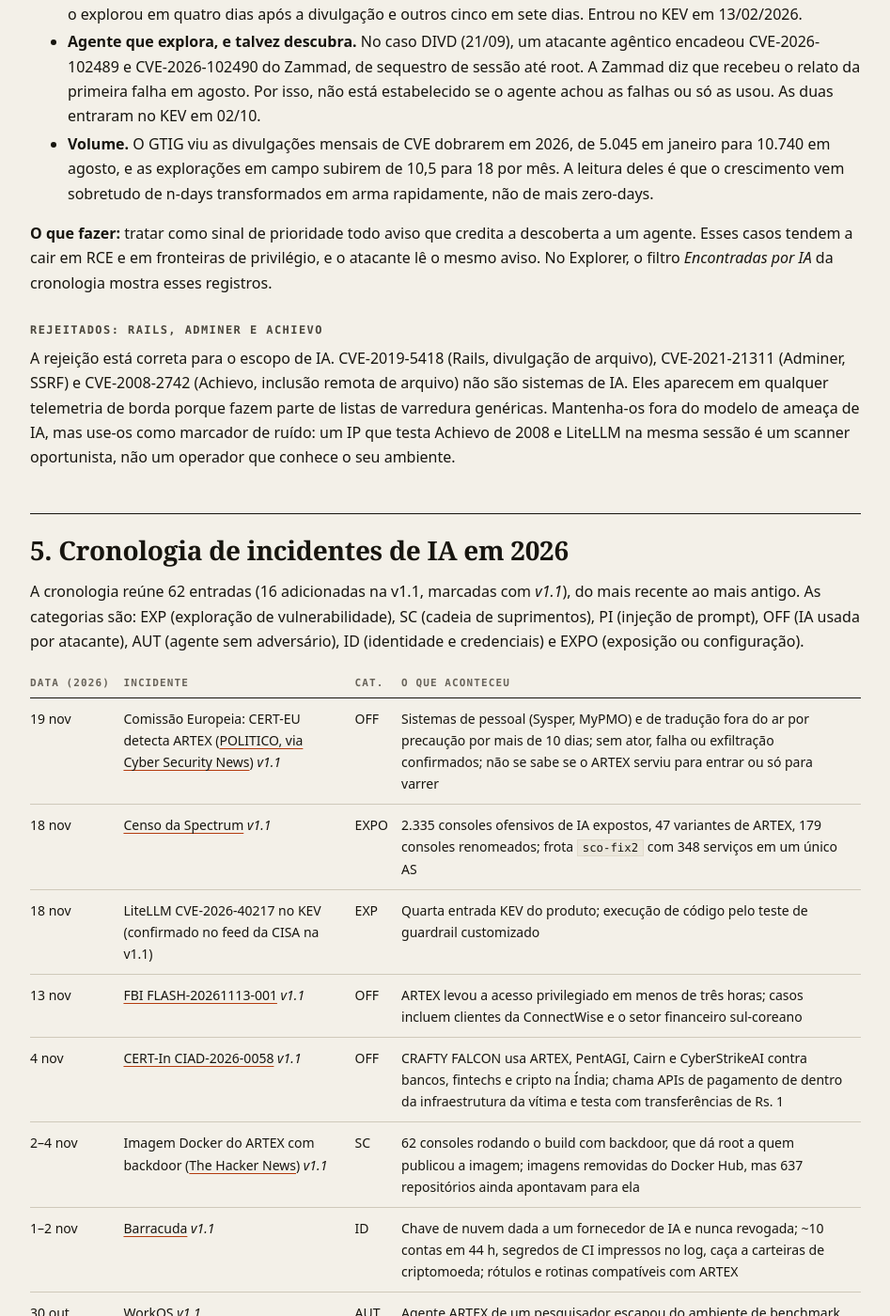
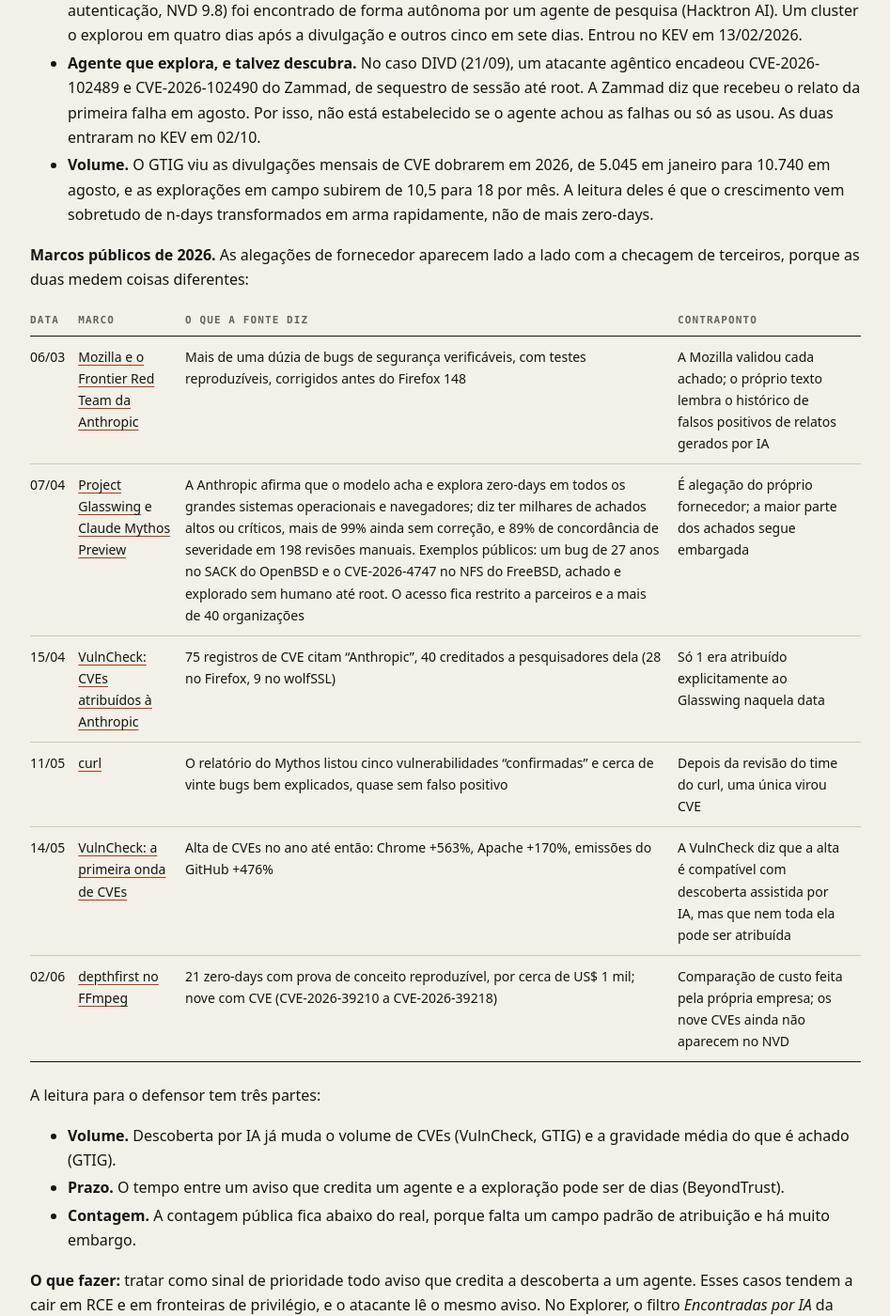
Before and after one commit to Ridd1kulusC0d3r/LLmInjection, a Jekyll site: the page built from reports/intel/2026-11-20-vulnerabilidades-e-incidentes-ia.md, in a window 1280 px wide and 1400 px high, scrolled down 9441 px. Shown: the whole window at 94% size, without its empty margins (166-1113 px from the left). Built offline with Jekyll 4.4.1, drawn with Linux system fonts in a browser that asks for light colours; some of the changed text lies outside the part shown.

Commit message:
Add AI-driven discovery milestones: Mozilla, Project Glasswing and Mythos Preview, VulnCheck, curl, depthfirst
VULN-FREEBSD-CVE-2026-4747 (ai-discovered), seven sources, three chronology rows and a milestones
table that sets vendor claims next to third-party checks. Dated report tables keep their date column
on one line.

Co-Authored-By: Claude Opus 5.5 <noreply@anthropic.com>
Claude-Session: https://claude.ai/code/session_014C2xMWtqGLQUAgTRnxTx9w

```diff
--- a/reports/intel/2026-11-20-vulnerabilidades-e-incidentes-ia.md
+++ b/reports/intel/2026-11-20-vulnerabilidades-e-incidentes-ia.md
@@ -1,6 +1,6 @@
 ---
 title: "Threat Intelligence: vulnerabilidades e incidentes em sistemas de IA, 2026"
-kpis: "13|vulnerabilidades de software de IA incluídas no CISA KEV em 2026 (conferido no feed);6 de 25|CVEs da tabela com exploração confirmada em campo;~36 h|do advisory à exploração do LiteLLM CVE-2026-42208;62|entradas na cronologia de 2026, de janeiro a 19 de novembro, 16 novas (v1.1)"
+kpis: "13|vulnerabilidades de software de IA incluídas no CISA KEV em 2026 (conferido no feed);6 de 25|CVEs da tabela com exploração confirmada em campo;~36 h|do advisory à exploração do LiteLLM CVE-2026-42208;65|entradas na cronologia de 2026, de janeiro a 19 de novembro, 19 novas (v1.1)"
 kev_chart: true
 ---
 
@@ -9,11 +9,12 @@ kev_chart: true
 <p class="rpt-head"><span>LLMI-RI-2026-11-20 · v1.1</span><span class="tlp">TLP:CLEAR</span><span>Corte 2026-11-20</span></p>
 
 <div class="injected" markdown="1">
-**v1.1 (2026-11-20, mesmo dia).** O texto original não tinha nenhum caso de ARTEX na cronologia. Entraram 16 linhas novas, todas conferidas em fonte primária ou em registro já lido do repositório:
+**v1.1 (2026-11-20, mesmo dia).** O texto original não tinha nenhum caso de ARTEX na cronologia. Entraram 19 linhas novas, todas conferidas em fonte primária ou em registro já lido do repositório:
 - **Casos de ARTEX:** Comissão Europeia, Barracuda, CERT-In/CRAFTY FALCON, imagem Docker com backdoor, WorkOS, VAPOR PANDA, Storm-0940, TAG-217, remoção do repositório, fork do ScopeSentry e o censo da Spectrum.
 - **CVEs encontrados ou explorados por agentes:** DIVD/Zammad e BeyondTrust.
+- **Marcos de descoberta por IA:** Mozilla (06/03), Project Glasswing (07/04) e depthfirst no FFmpeg (02/06).
 
-A §4 ganha a subseção *Vulnerabilidades encontradas por IA* (GTIG, 30/09). O CVE-2026-40217 no KEV deixa de ser "a confirmar". Ficou de fora, aguardando decisão do dono do relatório, o material sobre descoberta de vulnerabilidades por IA cujas fontes citam um programa de modelo que o dono pediu para revisar antes.
+A §4 ganha a subseção *Vulnerabilidades encontradas por IA* (GTIG, 30/09). O CVE-2026-40217 no KEV deixa de ser "a confirmar". A mesma subseção traz os marcos públicos de descoberta por IA: Mozilla, Project Glasswing e Claude Mythos Preview, VulnCheck, curl e depthfirst.
 
 **Proveniência.** Relatório autoral recebido em 2026-11-20 com a planilha de 156 fontes. O texto abaixo é o original; esta caixa registra o que foi conferido contra fonte primária antes de entrar nos datasets.
 
@@ -164,6 +165,22 @@ A pergunta deixou de ser se agentes acham falhas reais e passou a ser quais. Os
 - **Agente que explora, e talvez descubra.** No caso DIVD (21/09), um atacante agêntico encadeou CVE-2026-102489 e CVE-2026-102490 do Zammad, de sequestro de sessão até root. A Zammad diz que recebeu o relato da primeira falha em agosto. Por isso, não está estabelecido se o agente achou as falhas ou só as usou. As duas entraram no KEV em 02/10.
 - **Volume.** O GTIG viu as divulgações mensais de CVE dobrarem em 2026, de 5.045 em janeiro para 10.740 em agosto, e as explorações em campo subirem de 10,5 para 18 por mês. A leitura deles é que o crescimento vem sobretudo de n-days transformados em arma rapidamente, não de mais zero-days.
 
+**Marcos públicos de 2026.** As alegações de fornecedor aparecem lado a lado com a checagem de terceiros, porque as duas medem coisas diferentes:
+
+| Data | Marco | O que a fonte diz | Contraponto |
+| --- | --- | --- | --- |
+| 06/03 | [Mozilla e o Frontier Red Team da Anthropic](https://blog.mozilla.org/en/firefox/hardening-firefox-anthropic-red-team/) | Mais de uma dúzia de bugs de segurança verificáveis, com testes reproduzíveis, corrigidos antes do Firefox 148 | A Mozilla validou cada achado; o próprio texto lembra o histórico de falsos positivos de relatos gerados por IA |
+| 07/04 | [Project Glasswing](https://www.anthropic.com/project/glasswing) e [Claude Mythos Preview](https://red.anthropic.com/2026/mythos-preview/) | A Anthropic afirma que o modelo acha e explora zero-days em todos os grandes sistemas operacionais e navegadores; diz ter milhares de achados altos ou críticos, mais de 99% ainda sem correção, e 89% de concordância de severidade em 198 revisões manuais. Exemplos públicos: um bug de 27 anos no SACK do OpenBSD e o CVE-2026-4747 no NFS do FreeBSD, achado e explorado sem humano até root. O acesso fica restrito a parceiros e a mais de 40 organizações | É alegação do próprio fornecedor; a maior parte dos achados segue embargada |
+| 15/04 | [VulnCheck: CVEs atribuídos à Anthropic](https://www.vulncheck.com/blog/anthropic-glasswing-cves) | 75 registros de CVE citam "Anthropic", 40 creditados a pesquisadores dela (28 no Firefox, 9 no wolfSSL) | Só 1 era atribuído explicitamente ao Glasswing naquela data |
+| 11/05 | [curl](https://daniel.haxx.se/blog/2026/05/11/mythos-finds-a-curl-vulnerability/) | O relatório do Mythos listou cinco vulnerabilidades "confirmadas" e cerca de vinte bugs bem explicados, quase sem falso positivo | Depois da revisão do time do curl, uma única virou CVE |
+| 14/05 | [VulnCheck: a primeira onda de CVEs](https://www.vulncheck.com/blog/ai-assisted-vulnerability-discovery) | Alta de CVEs no ano até então: Chrome +563%, Apache +170%, emissões do GitHub +476% | A VulnCheck diz que a alta é compatível com descoberta assistida por IA, mas que nem toda ela pode ser atribuída |
+| 02/06 | [depthfirst no FFmpeg](https://depthfirst.com/research/21-zero-days-in-ffmpeg) | 21 zero-days com prova de conceito reproduzível, por cerca de US$ 1 mil; nove com CVE (CVE-2026-39210 a CVE-2026-39218) | Comparação de custo feita pela própria empresa; os nove CVEs ainda não aparecem no NVD |
+
+A leitura para o defensor tem três partes:
+- **Volume.** Descoberta por IA já muda o volume de CVEs (VulnCheck, GTIG) e a gravidade média do que é achado (GTIG).
+- **Prazo.** O tempo entre um aviso que credita um agente e a exploração pode ser de dias (BeyondTrust).
+- **Contagem.** A contagem pública fica abaixo do real, porque falta um campo padrão de atribuição e há muito embargo.
+
 **O que fazer:** tratar como sinal de prioridade todo aviso que credita a descoberta a um agente. Esses casos tendem a cair em RCE e em fronteiras de privilégio, e o atacante lê o mesmo aviso. No Explorer, o filtro *Encontradas por IA* da cronologia mostra esses registros.
 
 ### Rejeitados: Rails, Adminer e Achievo
@@ -172,7 +189,7 @@ A rejeição está correta para o escopo de IA. CVE-2019-5418 (Rails, divulgaç
 
 ## 5. Cronologia de incidentes de IA em 2026
 
-A cronologia reúne 62 entradas (16 adicionadas na v1.1, marcadas com *v1.1*), do mais recente ao mais antigo. As categorias são: EXP (exploração de vulnerabilidade), SC (cadeia de suprimentos), PI (injeção de prompt), OFF (IA usada por atacante), AUT (agente sem adversário), ID (identidade e credenciais) e EXPO (exposição ou configuração).
+A cronologia reúne 65 entradas (19 adicionadas na v1.1, marcadas com *v1.1*), do mais recente ao mais antigo. As categorias são: EXP (exploração de vulnerabilidade), SC (cadeia de suprimentos), PI (injeção de prompt), OFF (IA usada por atacante), AUT (agente sem adversário), ID (identidade e credenciais) e EXPO (exposição ou configuração).
 
 | Data (2026) | Incidente | Cat. | O que aconteceu |
 | --- | --- | --- | --- |
@@ -221,6 +238,7 @@ A cronologia reúne 62 entradas (16 adicionadas na v1.1, marcadas com *v1.1*), d
 | 7–22 jul | Langflow CVE-2026-55255 e CVE-2026-0770 no KEV | EXP | Bypass de autorização entre inquilinos e RCE como root; operador único combinou a primeira com CVE-2026-33017 |
 | 3–17 jun | [Agentjacking via Sentry MCP](https://thenewstack.io/agentjacking-sentry-mcp-attack/) | PI | Evento de erro forjado com DSN público sequestra Claude Code, Cursor e Codex; 2.388 organizações com DSN injetável; 85% de execução em testes |
 | 8 jun | LiteLLM CVE-2026-42271 no KEV | EXP | Ver seção 4 |
+| 2 jun | [depthfirst: 21 zero-days no FFmpeg](https://depthfirst.com/research/21-zero-days-in-ffmpeg) *v1.1* | EXP | Agente autônomo acha 21 falhas com prova de conceito por cerca de US$ 1 mil; nove com CVE (CVE-2026-39210 a -39218) |
 | 31 mai | [Bot de suporte da Meta](https://krebsonsecurity.com/2026/06/hackers-used-metas-ai-support-bot-to-seize-instagram-accounts/) | ID | O assistente trocava o e-mail da conta sem verificar identidade; 20.225 contas redefinidas entre 17/04 e 31/05, entre elas a da Casa Branca da era Obama e a da Sephora |
 | 21 mai | [Composio](https://composio.dev/blog/composio-may-2026-security-incident) | ID | Token OAuth do Gmail de um funcionário levou a 5.241 chaves de API e 5.001 tokens OAuth do GitHub de clientes |
 | 11–13 mai | [Mini Shai-Hulud](https://venturebeat.com/security/shai-hulud-worm-172-npm-pypi-packages-valid-provenance-ci-cd-audit) | SC | Worm em mais de 170 pacotes npm e PyPI (TanStack, Mistral AI, Guardrails AI); persiste via hook `SessionStart` do Claude Code e tarefa de abertura de pasta do VS Code |
@@ -230,9 +248,11 @@ A cronologia reúne 62 entradas (16 adicionadas na v1.1, marcadas com *v1.1*), d
 | 19 abr | [Vercel via Context.ai](https://thehackernews.com/2026/04/vercel-breach-tied-to-context-ai-hack.html) | ID | Infostealer em funcionário da Context.ai levou a tokens OAuth do Google Workspace e a variáveis de ambiente de clientes da Vercel |
 | 15 abr | [Comment and Control](https://www.securityweek.com/claude-code-gemini-cli-github-copilot-agents-vulnerable-to-prompt-injection-via-comments/) e MCP STDIO | PI | Título de PR ou comentário de issue faz agentes de CI publicarem segredos do workflow; no mesmo dia a OX Security divulgou a falha de projeto do STDIO |
 | 7–13 abr | Flowise CVE-2025-59528 e nginx-ui CVE-2026-33032 explorados | EXP | Ver seção 4 |
+| 7 abr | [Project Glasswing e Claude Mythos Preview](https://red.anthropic.com/2026/mythos-preview/) *v1.1* | EXP | A Anthropic restringe o modelo a parceiros e afirma ter milhares de zero-days altos ou críticos; exemplo público: CVE-2026-4747 (FreeBSD NFS), achado e explorado de forma autônoma |
 | 24 mar | [LiteLLM no PyPI (TeamPCP)](https://snyk.io/articles/poisoned-security-scanner-backdooring-litellm) | SC | Versões 1.82.7 e 1.82.8 publicadas com credencial roubada via Trivy; cerca de 3 horas no ar; a 1.82.8 usa arquivo `.pth` que executa em todo início do Python |
 | 17–25 mar | Langflow CVE-2026-33017 | EXP | RCE sem autenticação explorado em cerca de 20 horas; KEV em 25/03 |
 | 18 mar | "Claudy Day" | PI | Injeção por parâmetro de URL, exfiltração pela Files API e redirecionamento aberto encadeados contra o claude.ai |
+| 6 mar | [Mozilla corrige bugs achados pelo Red Team da Anthropic](https://blog.mozilla.org/en/firefox/hardening-firefox-anthropic-red-team/) *v1.1* | EXP | Mais de uma dúzia de bugs verificados, com testes reproduzíveis, corrigidos antes do Firefox 148 |
 | 17–25 fev | Clinejection e CVEs do Claude Code | PI | Título de issue injetado em bot de triagem leva a token npm roubado e `cline@2.3.0` falso por cerca de 8 horas; Check Point publica CVE-2025-59536 e CVE-2026-21852 |
 | 13 fev | BeyondTrust CVE-2026-1731 no KEV *v1.1* | EXP | Injeção de comando sem autenticação encontrada por agente de IA (Hacktron AI); um cluster explorou em 4 dias e outros cinco em 7 dias ([GTIG](https://cloud.google.com/blog/topics/threat-intelligence/vulnerability-discovery-and-exploitation-trends-in-the-ai-era)) |
 | jan–fev | [OpenClaw e ClawHavoc](https://thehackernews.com/2026/02/researchers-find-341-malicious-clawhub.html) | SC | CVE-2026-25253 (RCE em um clique), dezenas de milhares de instâncias expostas e de 341 a 1.184 skills maliciosas no ClawHub, conforme a contagem |
--- a/scripts/build_report_pages.py
+++ b/scripts/build_report_pages.py
@@ -145,7 +145,8 @@ def render(md: str, link: Linker) -> tuple[str, list[tuple[int, str, str]]]:
             th = "".join(f"<th>{inline(h, link)}</th>" for h in head)
             tb = "".join("<tr>" + "".join(f'<td data-label="{esc(head[k] if k < len(head) else "")}">{cell(c, link, head[k] if k < len(head) else "")}</td>' for k, c in enumerate(r)) + "</tr>" for r in rows)
             filt = '<input class="tfilter" type="search" placeholder="Filtrar esta tabela" aria-label="Filtrar esta tabela">' if len(rows) >= 10 else ""
-            out.append(f'<div class="wtbl">{filt}<div class="tscroll"><table><thead><tr>{th}</tr></thead><tbody>{tb}</tbody></table></div></div>')
+            dated = " class=\"dated\"" if head and head[0].lower().startswith(("data", "date")) else ""
+            out.append(f'<div class="wtbl">{filt}<div class="tscroll"><table{dated}><thead><tr>{th}</tr></thead><tbody>{tb}</tbody></table></div></div>')
             continue
         elif re.match(r"^(\d+)\.\s+", s) or re.match(r"^[-*]\s+", s):
             flush()
@@ -312,6 +313,7 @@ thead th{{position:sticky;top:0;z-index:1;background:var(--paper-2);font:600 11p
 td{{padding:11px 14px;border-bottom:1px solid var(--rule-2);vertical-align:top;color:var(--ink-2);overflow-wrap:anywhere}}
 tbody tr:hover td{{background:var(--paper)}}
 tbody tr:last-child td{{border-bottom:0}}
+table.dated td:first-child{{white-space:nowrap}}table.dated td:nth-child(2){{min-width:170px}}
 .tfilter{{width:100%;max-width:340px;margin:0 0 10px;padding:9px 14px;border:1px solid var(--rule);border-radius:var(--pill);background:var(--card);color:var(--ink);font:14px var(--sans)}}
 .wgrade,.tag,.sev{{display:inline-block;font:700 11px var(--mono);padding:2px 8px;border-radius:5px;letter-spacing:.04em;white-space:nowrap}}
 .wgrade.g-A{{background:var(--ink);color:var(--paper)}}.wgrade.g-B{{background:var(--paper-2);color:var(--ink);border:1px solid var(--ink-3)}}.wgrade.g-C{{border:1px dashed var(--ink-3);color:var(--ink-2)}}
```
Also changed, not shown: README.es.md (+2 -2 lines), README.md (+5 -4 lines), README.pt-BR.md (+2 -2 lines), README.ru.md (+2 -2 lines), README.zh-CN.md (+2 -2 lines), data/vulnerabilities.json (+26 -0 lines), docs/INTELLIGENCE-CHANGELOG.md (+5 -1 lines), docs/playbooks/LLMI-T028.md (+2 -1 lines), docs/playbooks/README.md (+1 -1 lines), assets/coverage-matrix.svg, data/relationships.json, data/sources.json.
